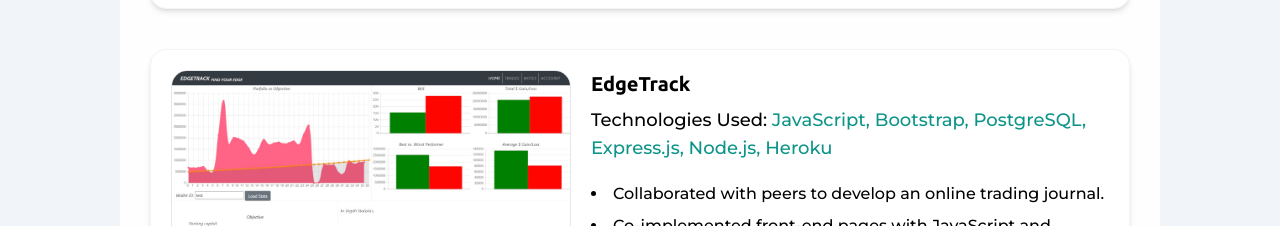
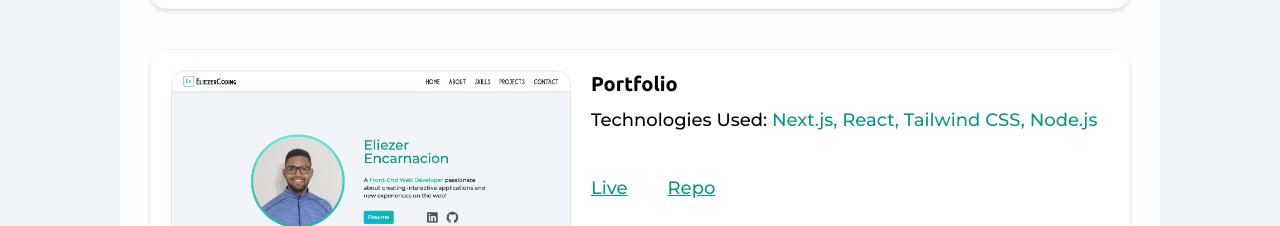
Before and after one commit to eliel15000/portfolio, a Next.js app: page / in a window 1280 px wide. Shown: the part 2574-2800 px from the top of the page. Built offline with nearby package versions, Linux system fonts and the light colour scheme.

Commit message:
cleaning comments

```diff
--- a/components/AboutMe.jsx
+++ /dev/null
@@ -1,34 +0,0 @@
-import React from "react";
-import { AiFillLinkedin, AiFillGithub } from "react-icons/ai";
-import Image from "next/image";
-import eli from "../public/profile-image.jpg";
-
-const AboutMe = () => {
-  return (
-    <div>
-      <div className="text-center p-10">
-        <h2 className="text-5xl py-5 text-teal-600 font-medium">Eliezer Encarnacion</h2>
-        <div className="pic-bg mx-auto bg-gradient-to-b from-teal-300 to-teal-500 rounded-full relative my-7">
-          <div className="relative mx-auto rounded-full w-80 h-80 overflow-hidden">
-            <Image src={eli} fill />
-          </div>
-        </div>
-        <h3 className="text-2xl py-2">Web Developer</h3>
-        <p className="text-base py-5 leading-8 text-gray-800">
-          A <span className="text-teal-500">Front-End Web Developer</span> passionate about creating interactive applications and new experiences on the web!
-        </p>
-      </div>
-      <div className="text-5xl flex justify-center gap-20 py-3 text-gray-600">
-        {/* use <a></a> to add link */}
-        <a href="https://www.linkedin.com/in/eliezer-encarnacion/" target="_blank">
-          <AiFillLinkedin className="hover:bg-sky-200 hover:rounded-lg" />
-        </a>
-        <a href="https://github.com/eliel15000" target="_blank">
-          <AiFillGithub className="hover:bg-violet-200 hover:rounded-lg" />
-        </a>
-      </div>
-    </div>
-  );
-}
-
-export default AboutMe;
--- a/components/ProjectCard.jsx
+++ b/components/ProjectCard.jsx
@@ -24,7 +24,7 @@
 
           <div className="text-teal-600 text-lg underline mt-10">
             {live && (
-              <a href={live} target="_blank" className="mr-10">Live</a>
+              <a href={live} target={(live[0] === "#") ? "" : "_blank"}className="mr-10">Live</a>
             )}
             {repo && (
               <a href={repo} target="_blank">Repo</a>
@@ -34,35 +34,6 @@
 
       </div>
     </article>
-
-
-
-    // <article className="smd:flex">
-
-    //   <div className="project-image flex-[0_0_400px]">
-    //     <Image src={image} alt={`${name} project`} width={500} height={278} className="" priority />
-    //   </div>
-
-    //   <div className="smd:ml-5">
-    //     <h3 className="font-ubuntu text-xl">{name}</h3>
-    //     <h4 className="text-lg">Technologies Used: <span>{tech}</span></h4>
-    //     <ul className="list-disc list-inside">
-    //       {
-    //         desc.map((point, i) => (
-    //           <li key={`${i}_${point.length}`} className="">{point}</li>
-    //         ))
-    //       }
-    //     </ul>
-    //     <div>
-    //       {live && (
-    //         <a href={live} target="_blank">Live</a>
-    //       )}
-    //       {repo && (
-    //         <a href={repo} target="_blank">Repo</a>
-    //       )}
-    //     </div>
-    //   </div>
-    // </article>
   );
 }
 
--- a/components/Projects.jsx
+++ b/components/Projects.jsx
@@ -28,14 +28,14 @@
       live: "https://eliel15000.github.io/recipe-app/",
       repo: "https://github.com/eliel15000/recipe-app/"
     },
-    // {
-    //   name: "",
-    //   image: "",
-    //   tech: "",
-    //   desc: [],
-    //   live: "",
-    //   repo: ""
-    // },
+    {
+      name: "Portfolio",
+      image: "/images/projects/portfolio.png",
+      tech: "Next.js, React, Tailwind CSS, Node.js",
+      desc: [],
+      live: "#home",
+      repo: "https://github.com/eliel15000/portfolio/"
+    },
     {
       name: "EdgeTrack",
       image: "/images/projects/edgetrack.jpeg",
@@ -55,7 +55,7 @@
     {
       name: "Tinger App",
       image: "/images/projects/tinger.png",
-      tech: "HTML, CSS, Bootstrap, GitHub",
+      tech: "HTML, CSS, Bootstrap",
       desc: ["A simulation of a website where you can meet new tigers nearby, instead of people, as on Tinder.", "Organized code, HTML divided into sections, style-sheet modular and readable."],
       live: "https://eliel15000.github.io/tinger/",
       repo: "https://github.com/eliel15000/tinger/"
```
Also changed, not shown: components/Navbar.jsx (+4 -11 lines), pages/index.js (+2 -65 lines).
